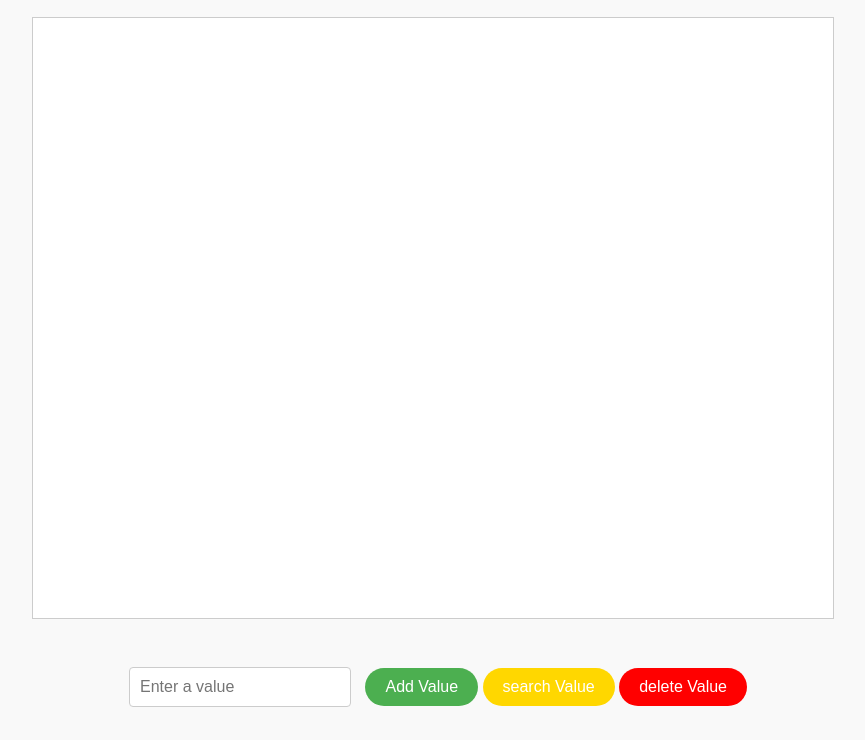
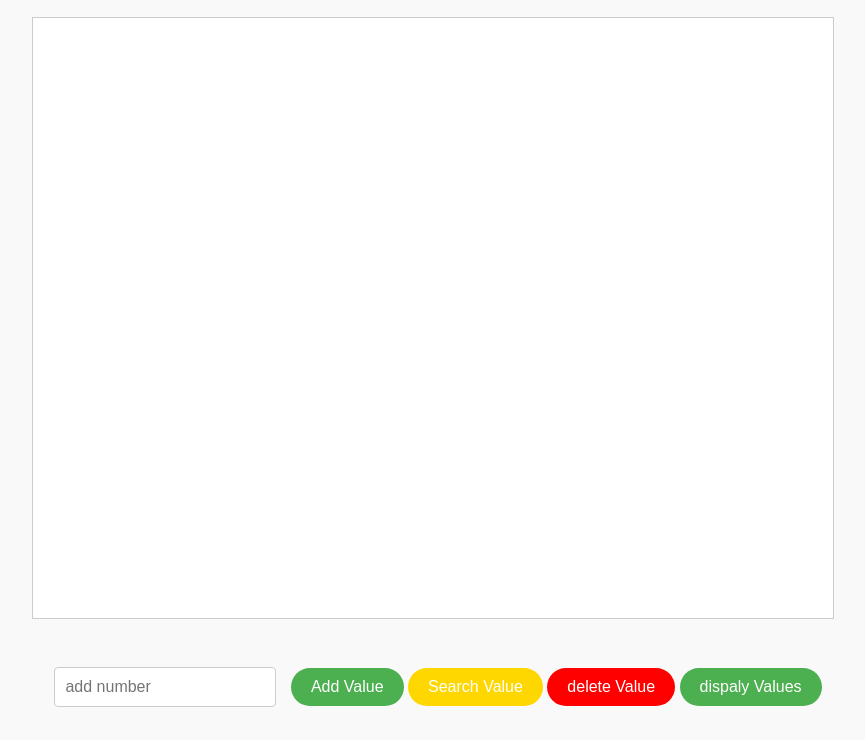
Before and after one commit to 3boudi/AVL-BST, a plain HTML site: page index.html in a window 1280 px wide. Shown: the part 60-800 px from the top of the page, without its empty margins (207-1072 px from the left). Drawn offline with Linux system fonts and the light colour scheme.

Commit message:
Update index.html

```diff
--- a/index.html
+++ b/index.html
@@ -14,12 +14,14 @@
   <!-- Canvas for drawing the AVL tree -->
   <canvas id="canvas" width="800" height="600"></canvas>
   <br>
-  <input type="number" id="nodeValue" placeholder="Enter a value">
-  <button onclick="addValue()">Add Value</button>
-  <button class="search">search Value</button>
-  <button class="delete">delete Value</button>
+  <input type="number" id="nodeValue" placeholder="add number">
+  <button class="Add" onclick="addValue()">Add Value</button>
+  <button class="search" onclick="searchValue()">Search Value</button>
+  <button class="delete" onclick="deleteValue()">delete Value</button>
+  <button class="display">dispaly Values</button>
+  <!-- <div class="creater"><h2>dev by Halitim amin</h2></div>-->
+  <script src="avl.js"></script>
 
-  <script src="avl.js"></script>
 </body>
 
 </html>
```
